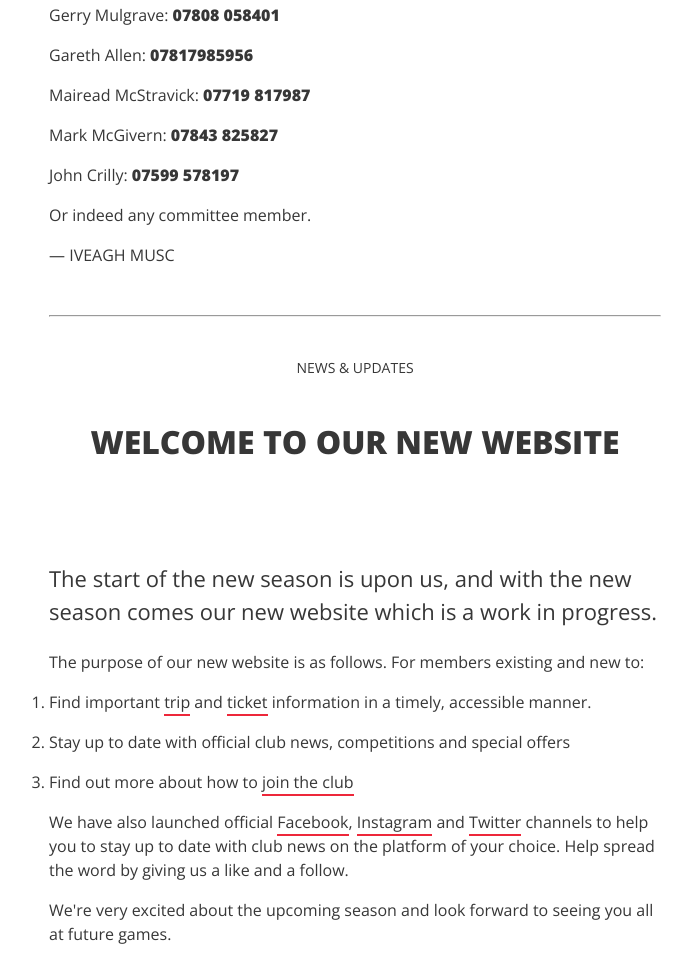
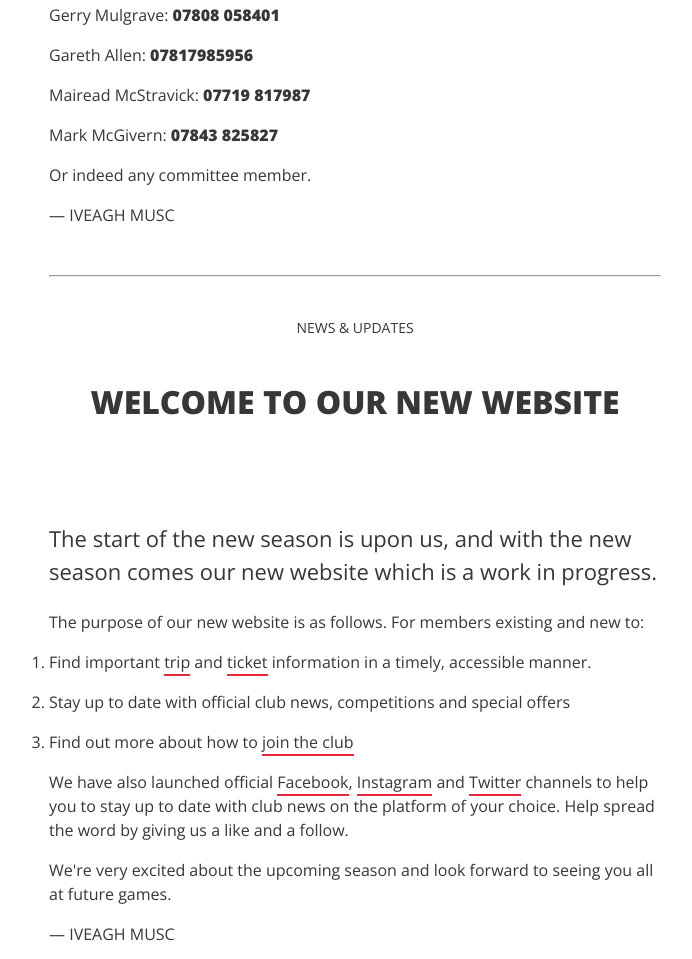
Before and after one commit to itsdavidhughes/iveagh, a plain HTML site: page index.html in a window 1280 px wide. Shown: the part 1714-2673 px from the top of the page, without its empty margins (285-977 px from the left). Drawn offline with nearby package versions, Linux system fonts and the light colour scheme.

Commit message:
Removed JC

```diff
--- a/index.html
+++ b/index.html
@@ -74,7 +74,6 @@
         <li>Gareth Allen: <b>07817985956</b></li>
         <li>Mairead McStravick: <b>07719 817987 </b>   </li>
         <li>Mark McGivern: <b>07843 825827</b></li>
-        <li>John Crilly: <b>07599 578197</b></li>
       </ul>
 
       <p>Or indeed any committee member.</p>
```
Also changed, not shown: join/index.html (+1 -1 lines), tickets/index.html (+1 -1 lines), trips/index.html (+1 -1 lines), 1 other file.
